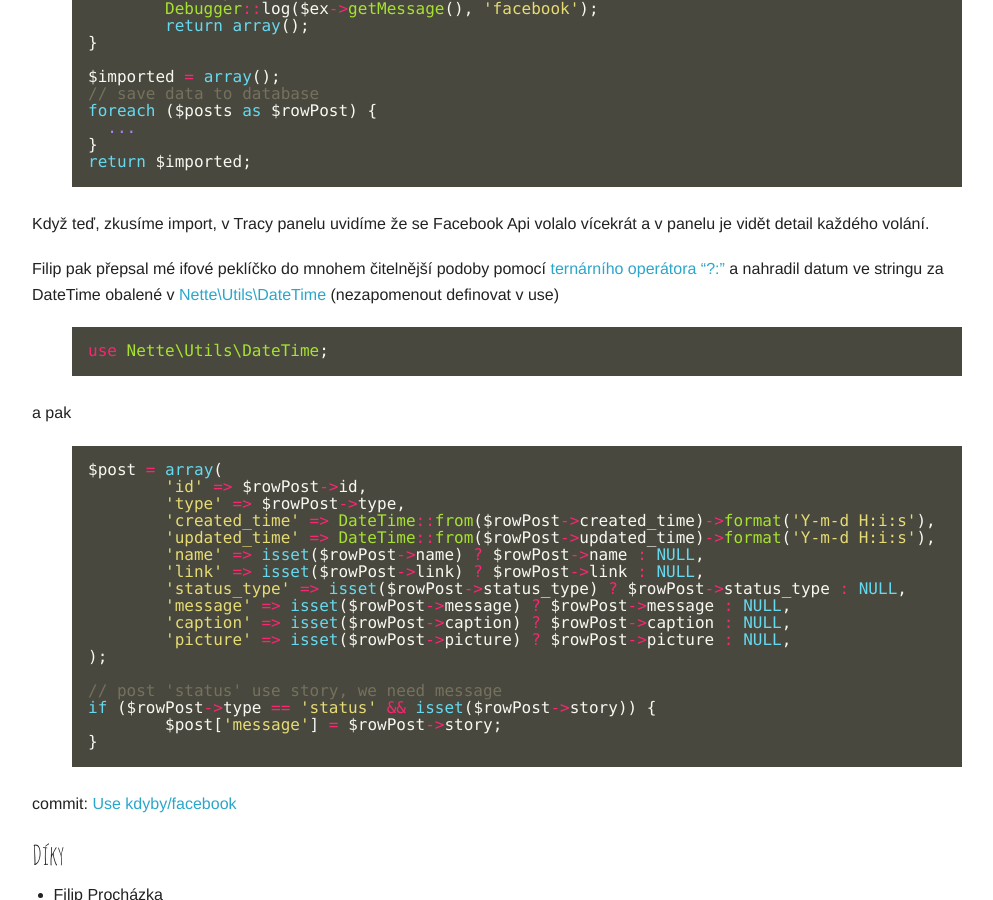
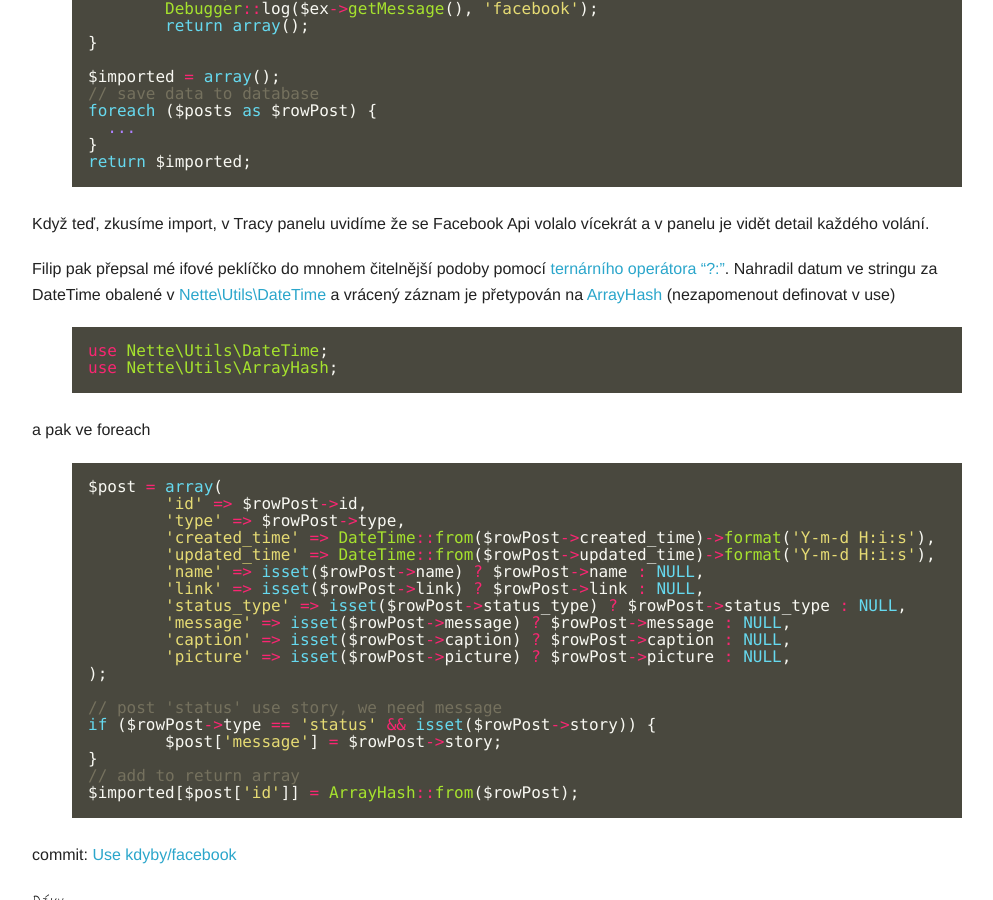
Before and after one commit to chemix/chemix.github.com, a Jekyll site: the page built from _posts/2014-06-13-nette-facebook-reader.md, in a window 1280 px wide and 900 px high, scrolled down 16570 px. Shown: the whole window, without its empty margins (123-1116 px from the left). Built offline with Jekyll 4.4.1, drawn with Linux system fonts in a browser that asks for light colours; some web fonts are replaced; Markdown is read by kramdown in place of the engine named in the settings; some of the changed text lies outside the part shown.

Commit message:
Updated 2014-06-13-nette-facebook-reader.md

````diff
--- a/_posts/2014-06-13-nette-facebook-reader.md
+++ b/_posts/2014-06-13-nette-facebook-reader.md
@@ -690,7 +690,7 @@ teď ale příjde ta zajímavější část.
 Použití Kdyby/Facebook {#kdyby-facebook}
 ----------------------
 
-Jako první nahradíme v *composer.json* Facebook/SDK za Kdyby/Facebook
+Jako první nahradíme v *composer.json* Facebook/SDK za [Kdyby/Facebook](https://github.com/Kdyby/Facebook)
 
 ```
 	"require": {
@@ -802,13 +802,14 @@ return $imported;
 
 Když teď, zkusíme import, v Tracy panelu uvidíme že se Facebook Api volalo vícekrát a v panelu je vidět detail každého volání.
 
-Filip pak přepsal mé ifové peklíčko do mnohem čitelnější podoby pomocí [ternárního operátora "?:"](http://php.vrana.cz/ternarni-operator.php) a nahradil datum ve stringu za DateTime obalené v [Nette\Utils\DateTime](http://api.nette.org/2.2.1/Nette.Utils.DateTime.html) (nezapomenout definovat v use)
+Filip pak přepsal mé ifové peklíčko do mnohem čitelnější podoby pomocí [ternárního operátora "?:"](http://php.vrana.cz/ternarni-operator.php). Nahradil datum ve stringu za DateTime obalené v [Nette\Utils\DateTime](http://api.nette.org/2.2.1/Nette.Utils.DateTime.html) a vrácený záznam je přetypován na [ArrayHash](http://api.nette.org/2.2.1/Nette.Utils.ArrayHash.html) (nezapomenout definovat v use)
 
 {% highlight php startinline %}
 use Nette\Utils\DateTime;
+use Nette\Utils\ArrayHash;
 {% endhighlight %}
 
-a pak
+a pak ve foreach
 
 {% highlight php startinline %}
 $post = array(
@@ -828,6 +829,8 @@ $post = array(
 if ($rowPost->type == 'status' && isset($rowPost->story)) {
 	$post['message'] = $rowPost->story;
 }
+// add to return array
+$imported[$post['id']] = ArrayHash::from($rowPost);
 {% endhighlight %}
 
 
````
